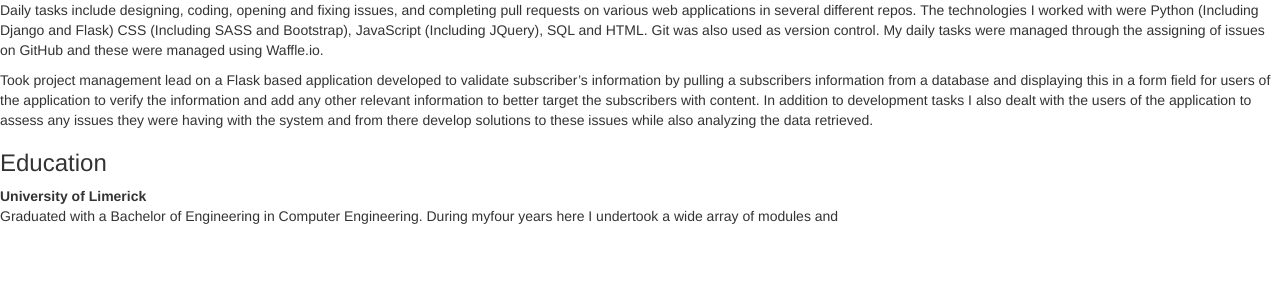
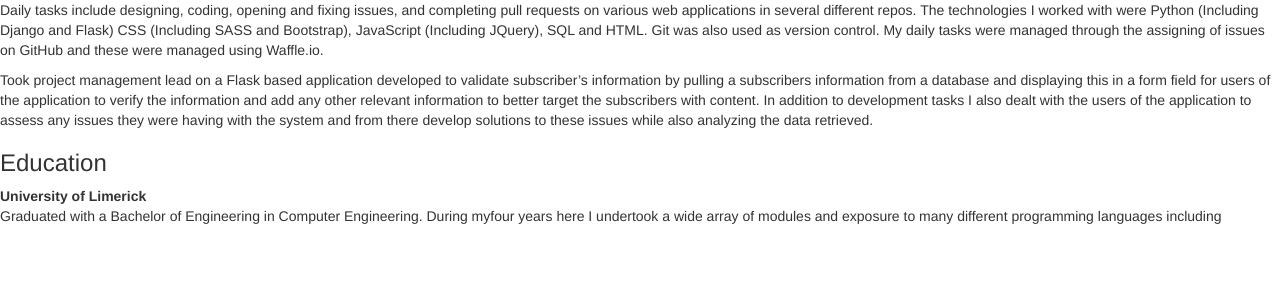
Before and after one commit to cianconway/Personal-Flask, a Flask app: page / in a window 1280 px wide. Shown: the part 226-526 px from the top of the page. Run offline with Flask 2, Linux system fonts and the light colour scheme; some libraries are stand-ins or nearby versions.

Commit message:
new files added

```diff
--- a/templates/index.html
+++ b/templates/index.html
@@ -38,7 +38,7 @@
 
     <h3>Education</h3>
         <strong>University of Limerick</strong>
-        <p>Graduated with a Bachelor of Engineering in Computer Engineering. During myfour years here I undertook a wide array of modules and </p>
+        <p>Graduated with a Bachelor of Engineering in Computer Engineering. During myfour years here I undertook a wide array of modules and exposure to many different programming languages including </p>
 
         <p></p>
 
```
